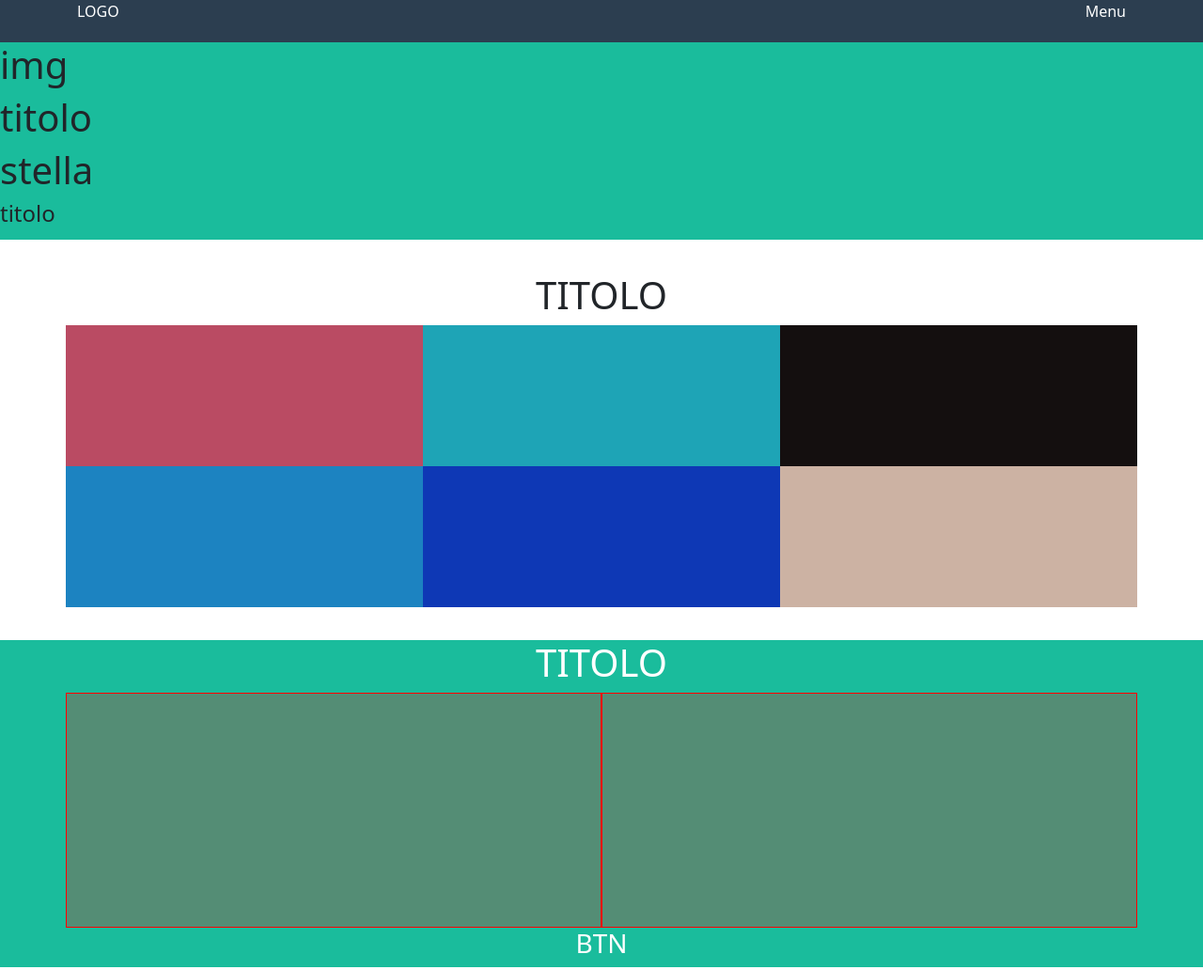
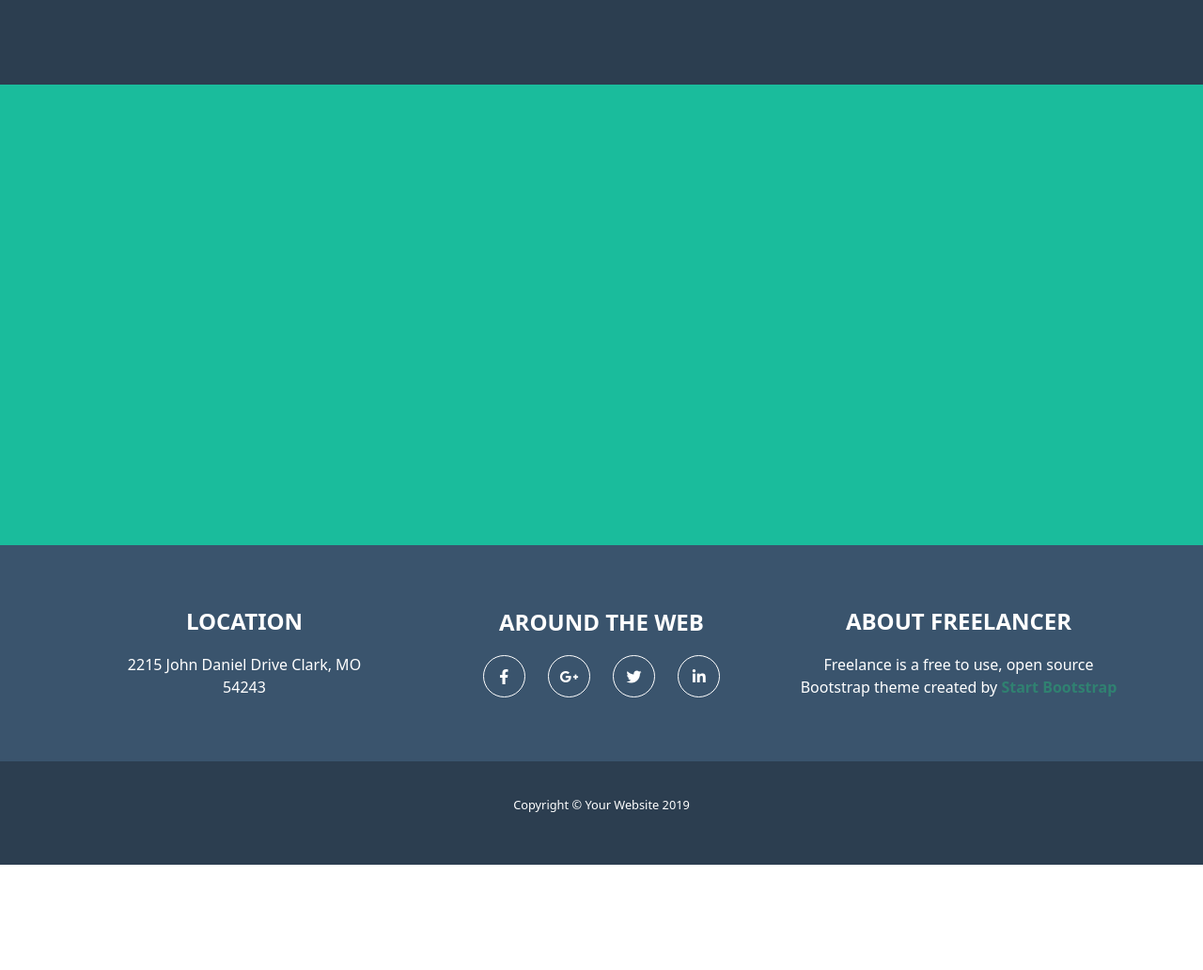
Before and after one commit to MatTheoo89/html-css-bootstrap-freelancer, a plain HTML site: page index.html in a window 1280 px wide. Shown: the top 1032 px of the page at 94% size. After the commit the page ends 920 px from the top, so only its background shows below. Drawn offline with nearby package versions, Linux system fonts and the light colour scheme.

Commit message:
[edit] file+[add] img

```diff
--- a/assets/css/master-style.css
+++ b/assets/css/master-style.css
@@ -50,9 +50,10 @@
 */
 
 /********************  HEADER  ********************/
+
 header {
   color: #fff;
-  min-height: 45px;
+  height: 90px;
   background-color: #2C3E50;
 }
 
@@ -62,7 +63,7 @@ header {
 
 /********************  JUMBOTRON  ********************/
 .jumbotron {
-  min-height: 210px;
+  height: 490px;
   background-color: #1ABC9C;
 }
 
@@ -93,8 +94,39 @@ main .container .row .col .box-contatti {
 
 
 /********************  FOOTER  ********************/
+
 footer {
   color: #fff;
-  min-height: 40px;
+}
+
+footer h4 {
+  font-weight: 600;
+  margin-bottom: 1.25rem;
+}
+
+footer .footer_top {
+  height: 230px;
+  background-color: #3A546D;
+}
+
+.footer_top i {
+  display: inline-block;
+  height: 45px;
+  line-height: 45px;
+  width: 45px;
+  border-radius: 50%;
+  border: 1px solid #fff;
+  text-align: center;
+  margin: 0 10px;
+}
+
+footer .footer_bottom {
+  font-size: .8rem;
+  height: 110px;
   background-color: #2C3E50;
 }
+
+#colored_green {
+  font-weight: 600;
+  color: #308171;
+}
--- a/assets/css/reset-utility.css
+++ b/assets/css/reset-utility.css
@@ -1,10 +1,10 @@
 /******************************  RESET GENERALI  ******************************/
 
-* {
+/* * {
   margin: 0;
   padding: 0;
   box-sizing: border-box;
-}
+} */
 
 
 
@@ -77,46 +77,3 @@ a {
 
 
 /******************************  COMPONENTS  ******************************/
-
-/**********  CONTAINER  **********/
-
-.my-container-100 {
-  width: 100%;
-  margin: 0 auto;
-}
-
-.my-container-95 {
-  width: 95%;
-  margin: 0 auto;
-}
-
-.my-container-90 {
-  width: 90%;
-  margin: 0 auto;
-}
-
-.my-container-85 {
-  width: 85%;
-  margin: 0 auto;
-}
-
-.my-container-80 {
-  width: 80%;
-  margin: 0 auto;
-}
-
-.m-bottom {
-  margin-bottom: 35px;
-}
-
-
-/**********  BUTTON  **********/
-
-.btn {
-  border: none;
-  padding: 5px 10px;
-  text-align: center;
-  text-decoration: none;
-  display: inline-block;
-  cursor: pointer;
-}
--- a/index.html
+++ b/index.html
@@ -5,118 +5,93 @@
     <meta http-equiv="X-UA-Compatible" content="IE=edge">
     <meta name="viewport" content="width=device-width, initial-scale=1.0">
     <link rel='stylesheet'
+      href='https://cdnjs.cloudflare.com/ajax/libs/bootstrap/5.2.1/css/bootstrap.min.css'
+      integrity='sha512-siwe/oXMhSjGCwLn+scraPOWrJxHlUgMBMZXdPe2Tnk3I0x3ESCoLz7WZ5NTH6SZrywMY+PB1cjyqJ5jAluCOg=='
+      crossorigin='anonymous'/>
+    <link rel='stylesheet'
       href='https://cdnjs.cloudflare.com/ajax/libs/font-awesome/6.2.0/css/all.min.css'
       integrity='sha512-xh6O/CkQoPOWDdYTDqeRdPCVd1SpvCA9XXcUnZS2FmJNp1coAFzvtCN9BmamE+4aHK8yyUHUSCcJHgXloTyT2A=='
       crossorigin='anonymous'/>
-    <link rel='stylesheet'
-      href='https://cdnjs.cloudflare.com/ajax/libs/bootstrap/5.2.1/css/bootstrap.min.css'
-      integrity='sha512-siwe/oXMhSjGCwLn+scraPOWrJxHlUgMBMZXdPe2Tnk3I0x3ESCoLz7WZ5NTH6SZrywMY+PB1cjyqJ5jAluCOg=='
-      crossorigin='anonymous'/>
     <link rel="stylesheet" href="assets/css/reset-utility.css">
     <link rel="stylesheet" href="assets/css/master-style.css">
-    <link rel="stylesheet" href="assets/css/media-desktop.css">
-    <link rel="stylesheet" href="assets/css/media-tablet.css">
-    <link rel="stylesheet" href="assets/css/media-mobile.css">
+
     <title>Bootstrap Freelancer</title>
   </head>
 
   <body>
 
+    <!-- ! HEADER -->
     <header>
 
-      <div class="container">
-        <div class="row">
-          <div class="col">LOGO</div>
-          <div class="col d-none d-md-block text-end">
-            Menu
-            <!-- <ul class="d-flex">
-              <li><a href="#">Portfolio</a></li>
-              <li><a href="#">About</a></li>
-              <li><a href="#">Contact</a></li>
-            </ul> -->
-          </div>
-          <div class="col d-md-none text-end">H</div>
-        </div>
-      </div>
+    </header>
+    <!-- ! /HEADER -->
 
-    </header>
+    <!-- ! JUMBOTRON -->
+    <div class="jumbotron">
 
-    <div class="jumbotron m-bottom">
-      <h1>img</h1>
-      <h1>titolo</h1>
-      <h1>stella</h1>
-      <h4>titolo</h4>
     </div>
+    <!-- ! /JUMBOTRON -->
 
+    <!-- ! MAIN -->
     <main>
 
-      <section class="m-bottom">
-        <div class="container-md">
-          <h1 class="t-center">TITOLO</h1>
+    </main>
+    <!-- ! /MAIN -->
+
+    <!-- ! FOOTER -->
+    <footer>
+
+      <!-- * Footer top -->
+      <div class="footer_top d-flex align-items-center justify-content-center">
+        <div class="container">
           <div class="row">
-            <div class="test col-md-6 col-lg-4 color1"></div>
-            <div class="test col-md-6 col-lg-4 color2"></div>
-            <div class="test col-md-6 col-lg-4 color3"></div>
-            <div class="test col-md-6 col-lg-4 color4"></div>
-            <div class="test col-md-6 col-lg-4 color5"></div>
-            <div class="test col-md-6 col-lg-4 color6"></div>
-          </div>
-        </div>
-      </section>
 
+            <!-- ? COLONNA SINISTRA -->
+            <div class="col d-flex align-items-center
+              justify-content-center f-column">
+              <h4 class="text-uppercase ">Location</h4>
+              <span>2215 John Daniel Drive Clark, MO</span>
+              <span>54243</span>
+            </div>
+            <!-- ? /COLONNA SINISTRA -->
 
-      <section class="m-bottom">
-        <div class="my-container-100">
-          <div class="container-md">
-            <div class="test row special-row-color">
-              <h1 class="t-center">TITOLO</h1>
-              <div class="col-md-6 debug-1"></div>
-              <div class="col-md-6 debug-1"></div>
-              <h3 class="t-center">BTN</h3>
+            <!-- ? COLONNA CENTRALE -->
+            <div class="col d-flex align-items-center
+              justify-content-center f-column">
+              <h4 class="text-uppercase ">Around the web</h4>
+              <div class="social">
+                <i class="fa-brands fa-facebook-f"></i>
+                <i class="fa-brands fa-google-plus-g"></i>
+                <i class="fa-brands fa-twitter"></i>
+                <i class="fa-brands fa-linkedin-in"></i>
+              </div>
             </div>
-          </div>
-        </div>
-      </section>
+            <!-- ? /COLONNA CENTRALE -->
 
-      <section class="m-bottom">
-        <div class="container">
-          <div class="row debug-2">
-            <h1 class="t-center">TITOLO</h1>
-            <div class="col debug-2">
-              <div class="box-contatti"></div>
+            <!-- ? COLONNA DESTRA -->
+            <div class="col d-flex align-items-center
+              justify-content-center f-column">
+              <h4 class="text-uppercase ">About Freelancer</h4>
+              <span>Freelance is a free to use, open source</span>
+              <span>Bootstrap theme created by <span id="colored_green">Start
+                  Bootstrap</span></span>
             </div>
-            <h1 class="t-center">BTN</h1>
-          </div>
-        </div>
-      </section>
+            <!-- ? /COLONNA DESTRA -->
 
-      <section>
-        <div class="container-fluid color">
-
-          <div class="container-md">
-            <div class="row">
-              <div class="col-md-4 debug-3">TESTO</div>
-              <div class="col-md-4 debug-3">TESTO</div>
-              <div class="col-md-4 debug-3">TESTO</div>
-            </div>
-          </div>
-
-        </div>
-      </section>
-
-
-    </main>
-
-    <footer>
-      <div class="container">
-        <div class="row">
-          <div class="col text-center">
-            testo testo testo testo testo
           </div>
         </div>
       </div>
+      <!-- * /Footer top -->
+
+      <!-- * Footer bottom -->
+      <div class="footer_bottom d-flex align-items-center
+        justify-content-center">
+        <p>Copyright &#169; Your Website 2019</p>
+      </div>
+      <!-- * /Footer bottom -->
 
     </footer>
+    <!-- ! /FOOTER -->
 
   </body>
 
```
Also changed, not shown: assets/css/media-desktop.css (deleted), assets/css/media-mobile.css (deleted), assets/css/media-tablet.css (deleted), assets/img/avatar.svg (added), assets/img/cabin.png (added), assets/img/cake.png (added), assets/img/circus.png (added), assets/img/game.png (added), assets/img/safe.png (added), assets/img/submarine.png (added).
